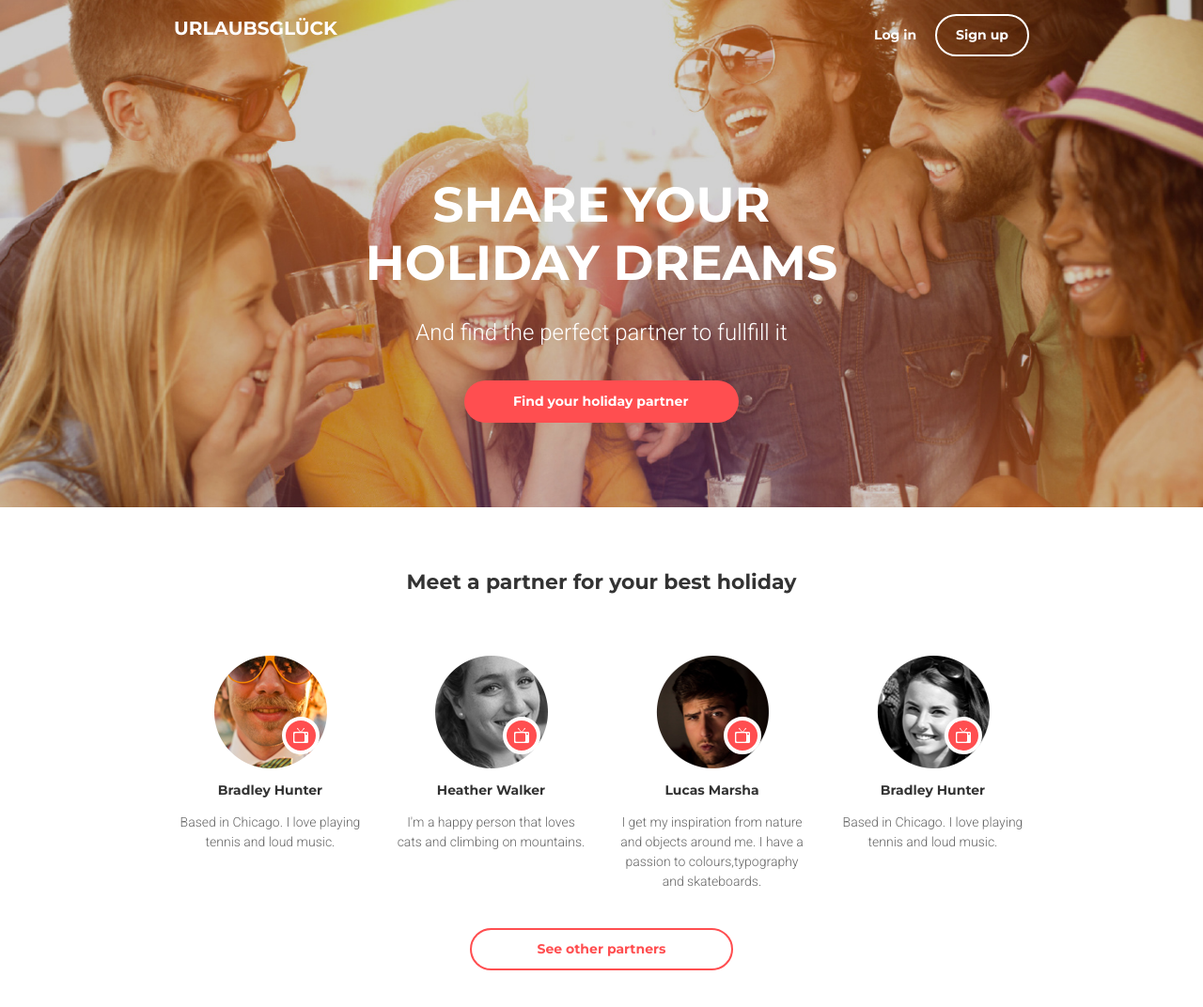
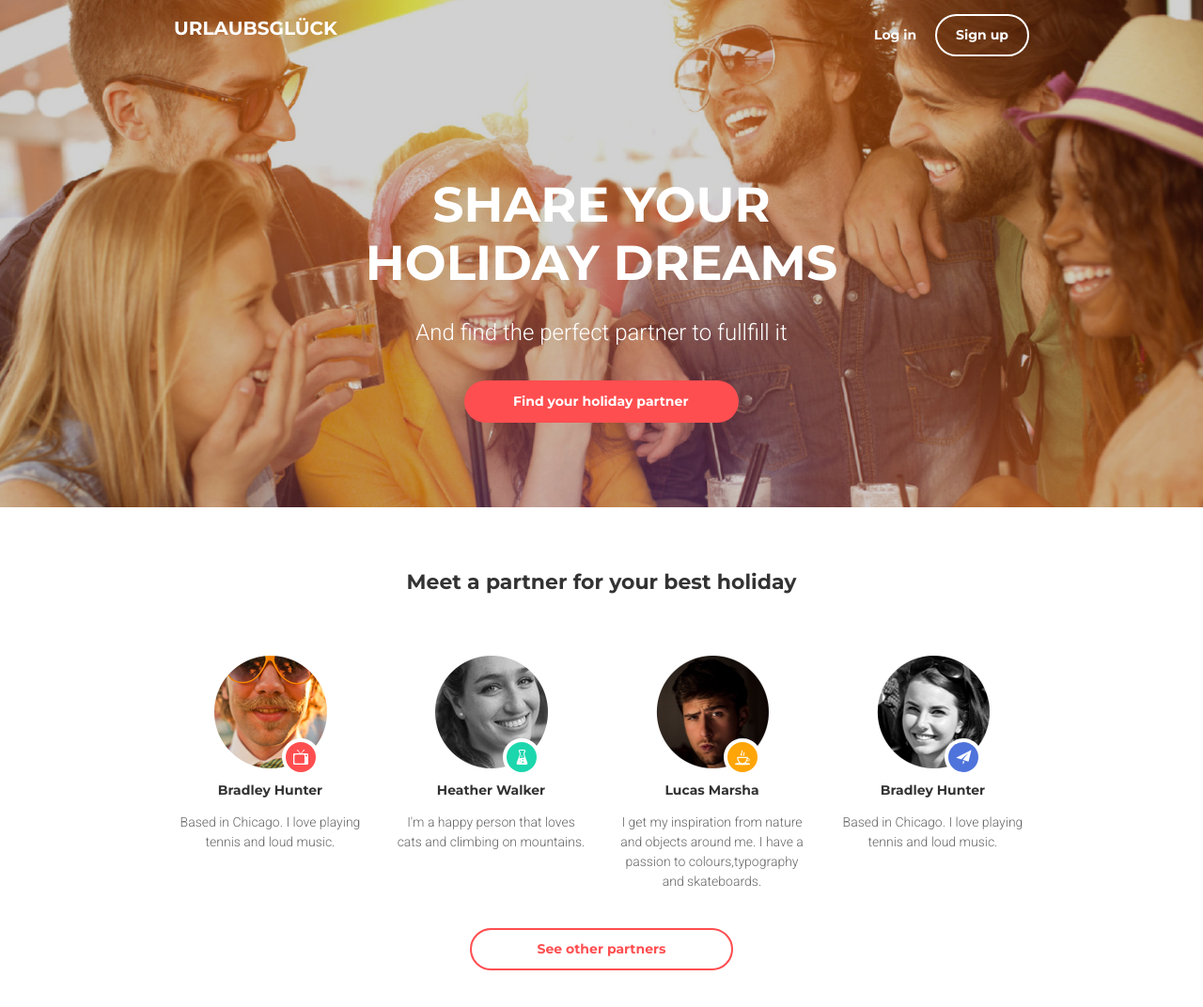
Before and after one commit to frontender2020/module-09, a plain HTML site: page index.html in a window 1280 px wide. Shown: the whole page at 94% size. Drawn offline with nearby package versions, Linux system fonts and the light colour scheme.

Commit message:
icons styles changed

```diff
--- a/css/styles.css
+++ b/css/styles.css
@@ -146,23 +146,23 @@ h2.section-title {
     border-radius: 50%;
     border: 4px solid #ffffff;
     position: absolute;
-    top: 85px;
+    top: 108px;
     right: 50px;
 }
 
-.partner-item:nth-child(1)::before {
+.partner-item_first::before {
     background: #ff4e50 url('../img/icon_1.png') no-repeat center;
 }
 
-.partner-item:nth-child(2):before {
+.partner-item_second:before {
     background: #ffa507 url('../img/icon_2.png') no-repeat center;
 }
 
-.partner-item:nth-child(3)::before {
+.partner-item_third:before {
     background: #1cd7ad url('../img/icon_3.png') no-repeat center;
 }
 
-.partner-item:nth-child(4)::before {
+.partner-item_forth::before {
     background: #4e73db url('../img/icon_4.png') no-repeat center;
 }
 
--- a/index.html
+++ b/index.html
@@ -44,28 +44,28 @@
         <div class="container">
             <div class="row">
                 <div class="col-12 col-sm-6 col-lg-3 order-sm-0">
-                    <div class="partner-item mx-auto">
+                    <div class="partner-item partner-item_first mx-auto">
                         <img src="img/partner_1.png" class="partner-image" width="120" height="120" alt="partner1">
                         <p class="partner-name">Bradley Hunter</p>
                         <p class="partner-desc">Based in Chicago. I love playing tennis and loud music.</p>
                     </div>
                 </div>
                 <div class="col-12 col-sm-6 col-lg-3 order-sm-2">
-                    <div class="partner-item mx-auto">
+                    <div class="partner-item partner-item_second mx-auto">
                         <img src="img/partner_3.png" class="partner-image" width="120" height="120" alt="partner3">
                         <p class="partner-name">Lucas Marsha</p>
                         <p class="partner-desc">I get my inspiration from nature and objects around me. I have a passion to colours,typography and skateboards.</p>
                     </div>
                 </div>
                 <div class="col-12 col-sm-6 col-lg-3 order-sm-1">
-                    <div class="partner-item mx-auto">
+                    <div class="partner-item partner-item_third mx-auto">
                         <img src="img/partner_2.png" class="partner-image" width="120" height="120" alt="partner2">
                         <p class="partner-name">Heather Walker</p>
                         <p class="partner-desc">I'm a happy person that loves cats and climbing on mountains.</p>
                     </div>
                 </div>
                 <div class="col-12 col-sm-6 col-lg-3 order-sm-3">
-                    <div class="partner-item mx-auto">
+                    <div class="partner-item partner-item_forth mx-auto">
                         <img src="img/partner_4.png" class="partner-image" width="120" height="120" alt="partner4">
                         <p class="partner-name">Bradley Hunter</p>
                         <p class="partner-desc">Based in Chicago. I love playing tennis and loud music.</p>
```
